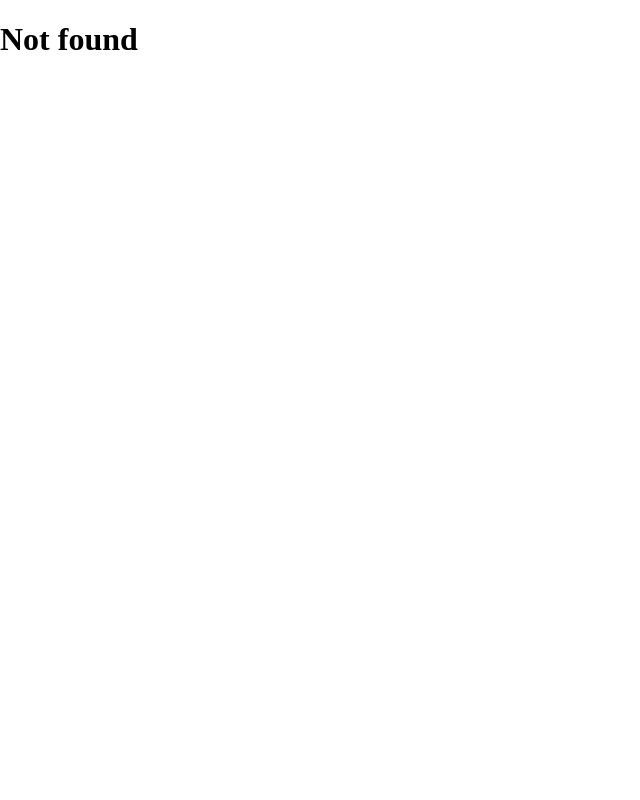
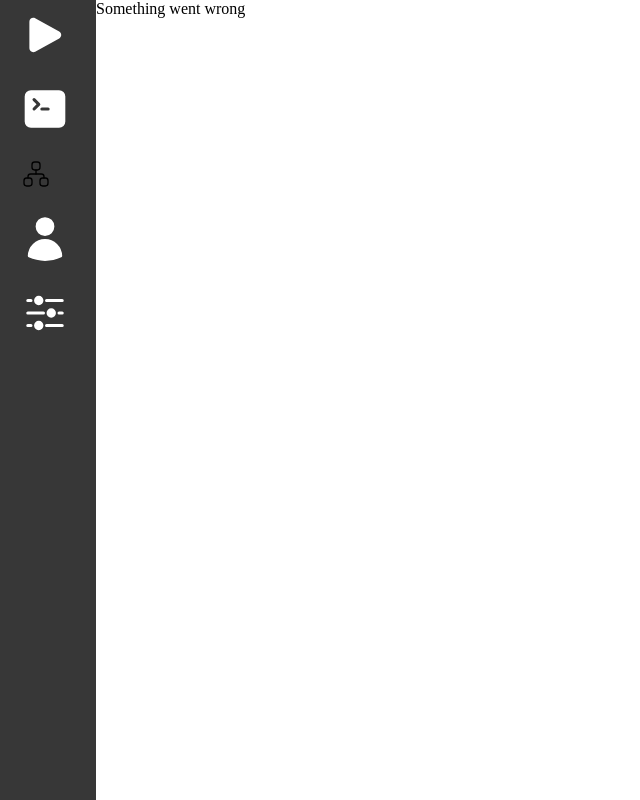
Before and after one commit to Haranana/Turing-Machine-Simulator-Frontend, a React (Vite) app: page /activate in a window 1280 px wide. Shown: the whole page, without its empty margins (0-640 px from the left). Built offline with nearby package versions, Linux system fonts and the light colour scheme.

Commit message:
added basic email verification on register

```diff
--- a/src/App.tsx
+++ b/src/App.tsx
@@ -15,6 +15,8 @@ import { Toaster } from 'react-hot-toast';
 import './index.css'
 import ProtectedRoute from './auth/ProtectedRoute'
 import TreePage from './pages/TreePage'
+import NotFoundPage from './pages/NotFoundPage'
+import AccountActivatedPage from './pages/AccountActivatedPage'
 
 export default  function App() {
 
@@ -35,10 +37,11 @@ return (
             <Route path="login" element={<LoginPage/>}/>
               <Route path="signup" element={<SignUpPage/>} />
               <Route path="settings" element={<SettingsPage />} />
+              <Route path="activate" element={<AccountActivatedPage></AccountActivatedPage>} />
 
             </Route>
 
-            <Route path="*" element={<h1>Not found</h1>} />
+            <Route path="*" element={<NotFoundPage></NotFoundPage>} />
           </Routes>
       </div>
     <Toaster
--- /dev/null
+++ b/src/pages/AccountActivatedPage.tsx
@@ -0,0 +1,37 @@
+import { useEffect, useState } from "react";
+import { toast } from 'react-hot-toast';
+import { Link } from "react-router-dom";
+
+export default function AccountActivatedPage(){
+    //const [activationResponse, setActivationResponse] = useState<String>("");
+    const [activated, setActivated] = useState<"active" | "error" | "loading">("loading");
+
+    useEffect(()=>{
+        let params = new URLSearchParams(document.location.search);
+        const token : string | null = params.get("token");
+        if(token == null){
+            setActivated("error");
+            return
+        }
+
+        const run = async ()=>{
+            try {
+                const res = await fetch(`http://localhost:9090/api/account/activate?token=${encodeURIComponent(token)}`, {method: "POST"})
+                if (res.status == 200 ) {
+                    setActivated("active")
+                }else{
+                    setActivated("error");
+                }
+            }catch(e: any){
+                setActivated("error");
+            }
+        };
+        run().catch(console.error);
+
+    },[]);
+
+    return <div className="AccountActivatedPage">
+        {activated==="active"?  <span>Account has been successfully activated, please log in  <Link className="accountActivatedLoginLink" to="/login" title='Login'>here</Link></span>
+        : activated==="loading"?  <span>Loading</span> :  <span>Something went wrong</span>}
+    </div>
+}
--- /dev/null
+++ b/src/pages/NotFoundPage.tsx
@@ -0,0 +1,3 @@
+export default function NotFoundPage(){
+    return <h1>Page not found!</h1>
+}
--- a/src/pages/TreePage.tsx
+++ b/src/pages/TreePage.tsx
@@ -254,11 +254,11 @@ export default function TreePage(){
         else edges.set(edge.id, false);
       });
 
-      console.log("nodes and edges: ", nodes, " | ", edges);
+
       setSimulationPath(newPath)
       setSelectedNodesAndEdges({nodes: nodes, edges: edges});
       updateNodesAndEdgedClasses(nodes, edges);
-      console.log("current path (local|zustand): ", newPath , " | " ,simulationPath);
+
     };
 
 
```
